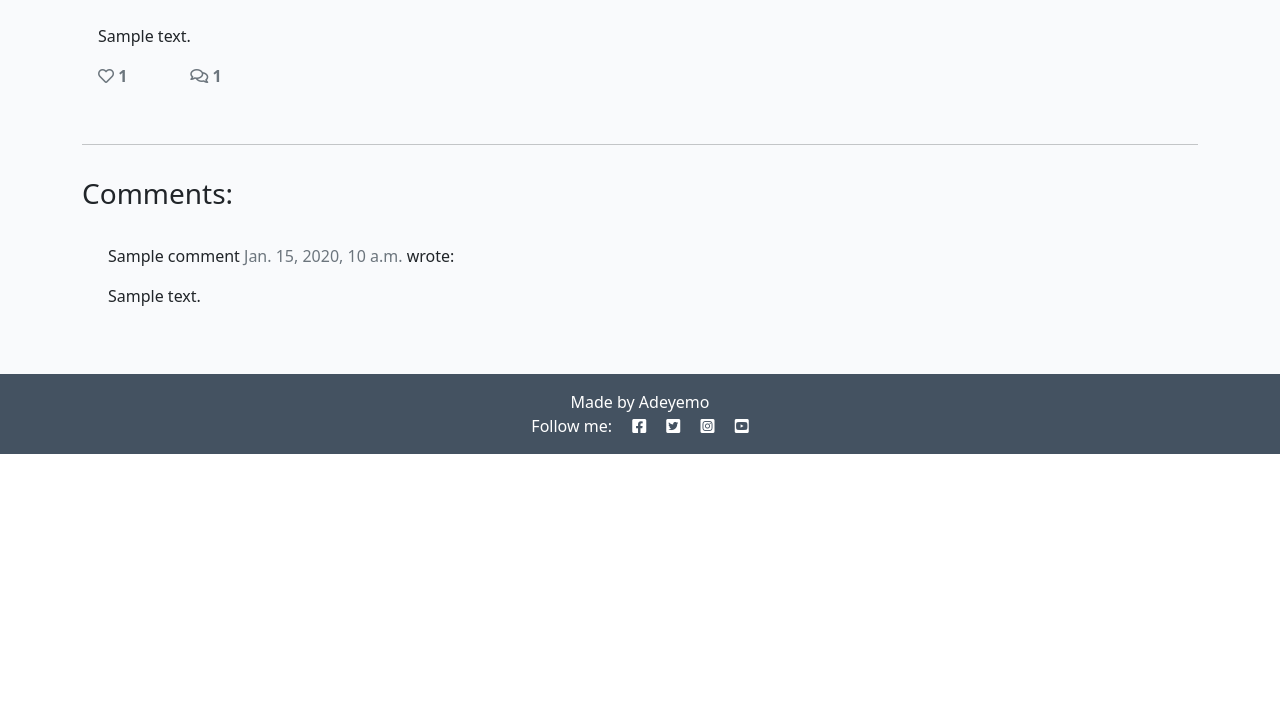
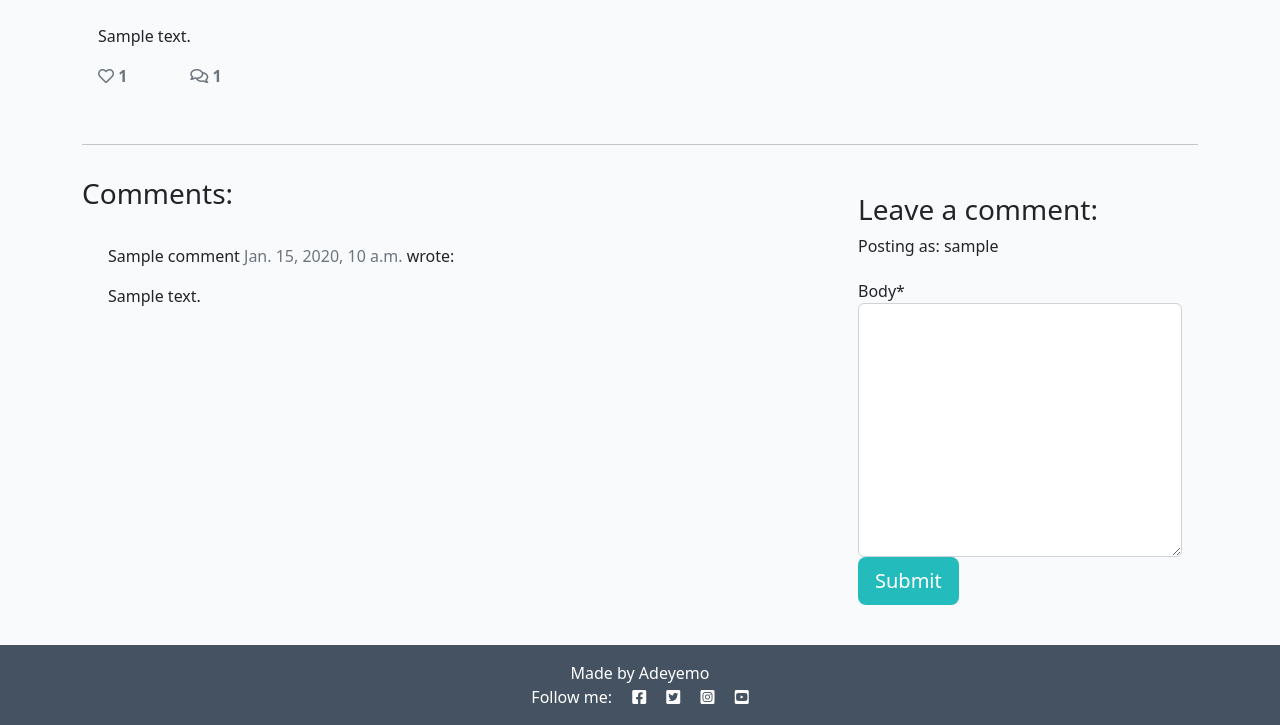
Before and after one commit to yemoalakija/DjangoBlog, a Django app: a page that uses yemos/templates/post_detail.html in a window 1280 px wide. Shown: the part 348-1073 px from the top of the page. Before the commit the page ends 802 px from the top, so only its background shows below. Run offline with Django 3.2, Linux system fonts and the light colour scheme; a user stored in the database is signed in; tables that the repository leaves empty hold one stand-in row (values such as "Sample post"); some libraries are stand-ins or nearby versions.

Commit message:
Fix bootstrap, aand add crispy_form to post_detail

```diff
--- a/yemos/settings.py
+++ b/yemos/settings.py
@@ -61,7 +61,7 @@ SITE_ID = 1
 LOGIN_REDIRECT_URL = '/'
 LOGOUT_REDIRECT_URL = '/'
 
-CRISPY_TEMPLATE_PACK = 'bootstrap5'
+CRISPY_TEMPLATE_PACK = 'bootstrap4'
 
 MIDDLEWARE = [
     'django.middleware.security.SecurityMiddleware',
--- a/yemos/templates/post_detail.html
+++ b/yemos/templates/post_detail.html
@@ -1,4 +1,6 @@
 {% extends 'base.html' %} {% block content %}
+
+{% load crispy_forms_tags %}
 
 <div class="masthead">
     <div class="container">
@@ -76,6 +78,15 @@
         <div class="col-md-4 card mb-4  mt-3 ">
             <div class="card-body">
                 <!-- For later -->
+                {% if user.is_authenticated %}
+                <h3>Leave a comment:</h3>
+                <p>Posting as: {{ user.username }}</p>
+                <form method="post" style="margin-top: 1.3em;">
+                    {{ comment_form | crispy }}
+                    {% csrf_token %}
+                    <button type="submit" class="btn btn-signup btn-lg">Submit</button>
+                </form>
+                {% endif %}
             </div>
         </div>
     </div>
```
